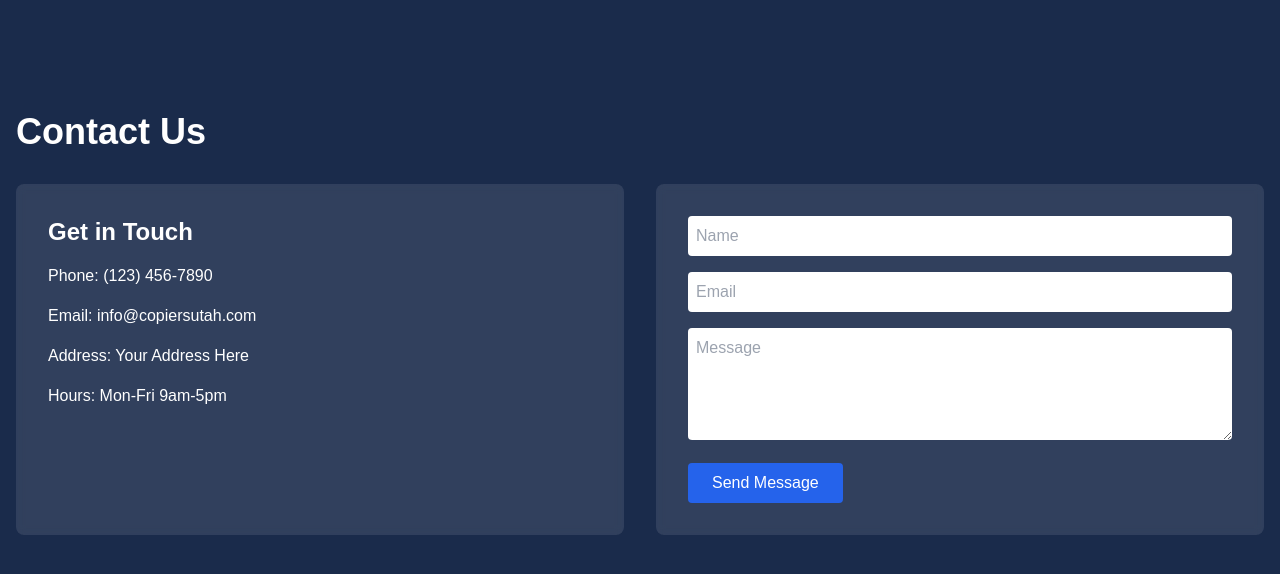
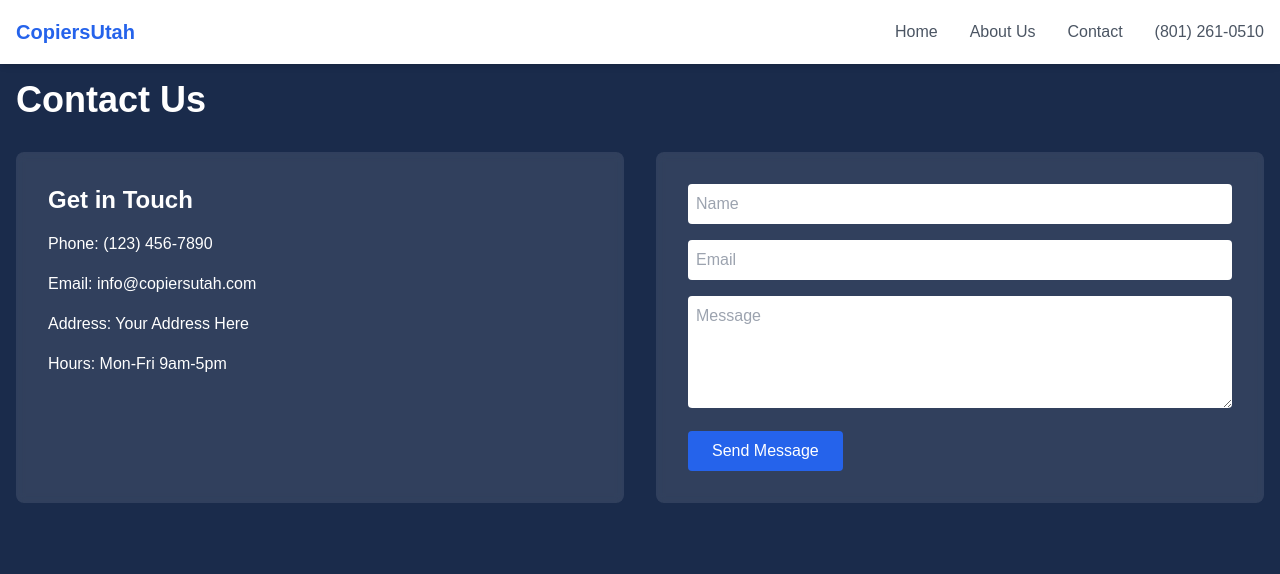
Before and after one commit to AlienServices/CopierStates, a Next.js app: page /contact in a window 1280 px wide. Shown: the top 574 px of the page. Built offline with nearby package versions, Linux system fonts and the light colour scheme.

Commit message:
Add Navbar to About and Contact pages

```diff
--- a/app/about/page.tsx
+++ b/app/about/page.tsx
@@ -1,7 +1,10 @@
+import Navbar from '@/components/Navbar'
+
 export default function About() {
   return (
-    <main className="min-h-screen bg-[#1a2b4b] pt-20">
-      <div className="container mx-auto px-4 py-8">
+    <main className="min-h-screen bg-[#1a2b4b]">
+      <Navbar />
+      <div className="container mx-auto px-4 py-8 pt-20">
         <h1 className="text-4xl font-bold text-white mb-8">About CopiersUtah</h1>
 
         <div className="bg-white/10 backdrop-blur-sm rounded-lg p-8">
--- a/app/contact/page.tsx
+++ b/app/contact/page.tsx
@@ -1,7 +1,10 @@
+import Navbar from '@/components/Navbar'
+
 export default function Contact() {
   return (
-    <main className="min-h-screen bg-[#1a2b4b] pt-20">
-      <div className="container mx-auto px-4 py-8">
+    <main className="min-h-screen bg-[#1a2b4b]">
+      <Navbar />
+      <div className="container mx-auto px-4 py-8 pt-20">
         <h1 className="text-4xl font-bold text-white mb-8">Contact Us</h1>
 
         <div className="grid md:grid-cols-2 gap-8">
```
